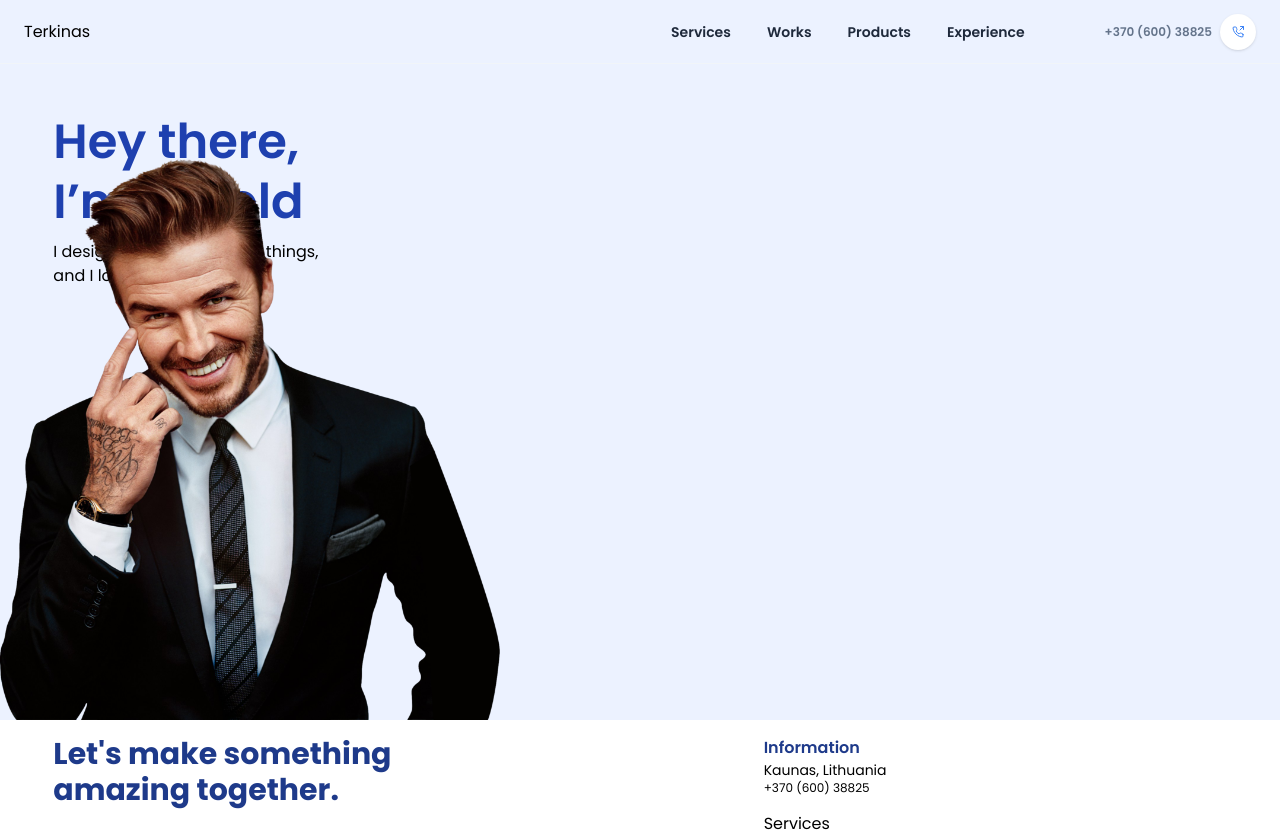
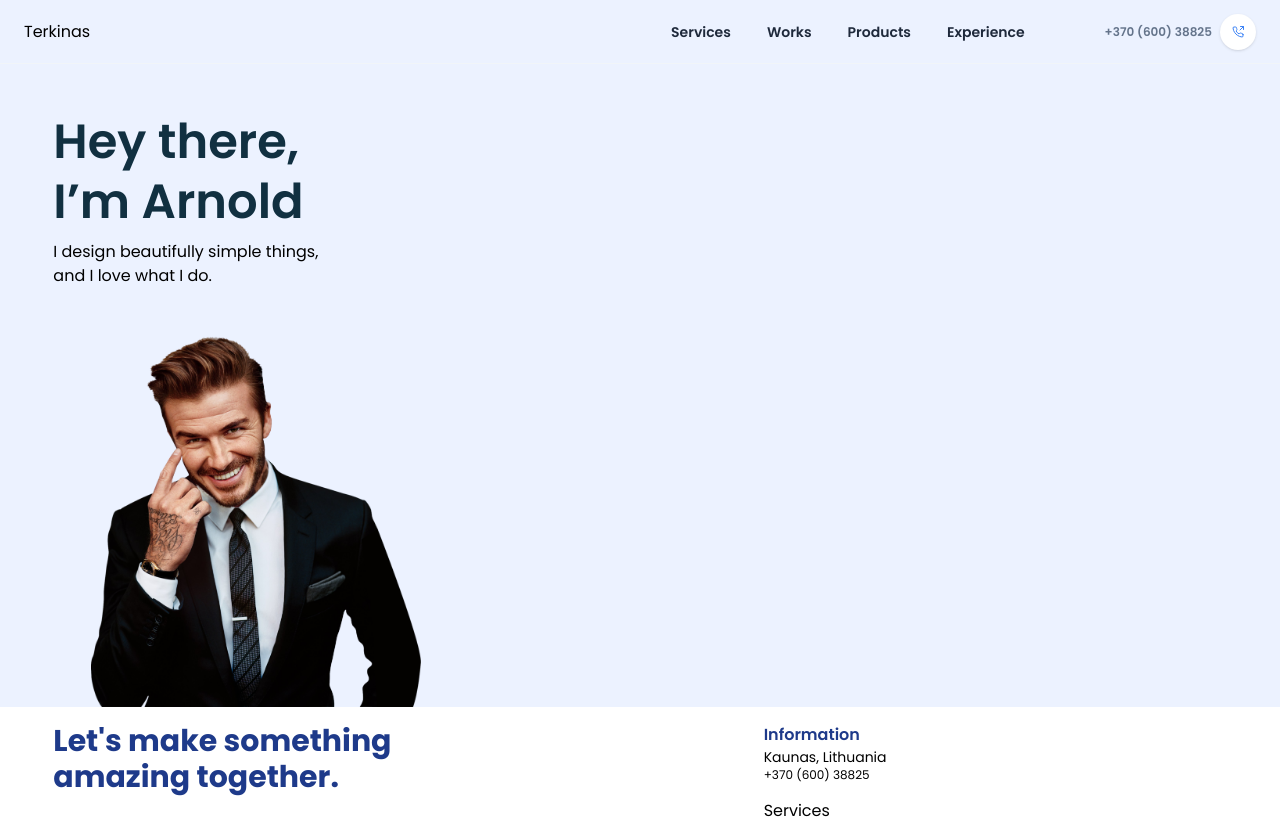
Before and after one commit to Terkinas/personal-blog, a Next.js app: page / in a window 1280 px wide. Shown: the top 832 px of the page. Built offline with nearby package versions, Linux system fonts and the light colour scheme.

Commit message:
fixed coloring

```diff
--- a/components/home/Hero.tsx
+++ b/components/home/Hero.tsx
@@ -5,13 +5,13 @@ type Props = {}
 
 export default function Hero({}: Props) {
   return (
-    <header className='w-full h-full'>
+    <header className='w-full h-full flex flex-col gap-12'>
 
 
 
-      <div className='w-11/12 mx-auto mt-12 h-[76vh]'>
+      <div className='w-11/12 mx-auto mt-12'>
         <div className='flex flex-col gap-2'>
-            <h1 className='text-5xl font-semibold leading-tight text-blue-800'>Hey there,<br /> I’m Arnold</h1>
+            <h1 className='text-5xl font-semibold leading-tight text-secondary'>Hey there,<br /> I’m Arnold</h1>
             <h2 className=''>I design beautifully simple things,<br /> and I love what I do.</h2>
         </div>
 
@@ -28,8 +28,8 @@ export default function Hero({}: Props) {
         </div>
       </div>
 
-      <div className='flex justify-start items-end'>
-        <Image className='absolute' src='/images/home/portrait.png' alt={'Portrait of Arnold'} width={500} height={500} />
+      <div className='flex justify-center items-end h-fit max-w-lg'>
+        <Image className='relative h-full' src='/images/home/portrait.png' alt={'Portrait of Arnold'} width={330} height={330} />
       </div>
     </header>
   )
--- a/src/styles/globals.css
+++ b/src/styles/globals.css
@@ -1,3 +1,19 @@
 @tailwind base;
 @tailwind components;
 @tailwind utilities;
+
+.bg-primary {
+    background-color: #286f6c;
+}
+
+.text-primary {
+    color: #286f6c;
+}
+
+.bg-secondary {
+    background-color: #113041;
+}
+
+.text-secondary {
+    color: #113041;
+}
```
